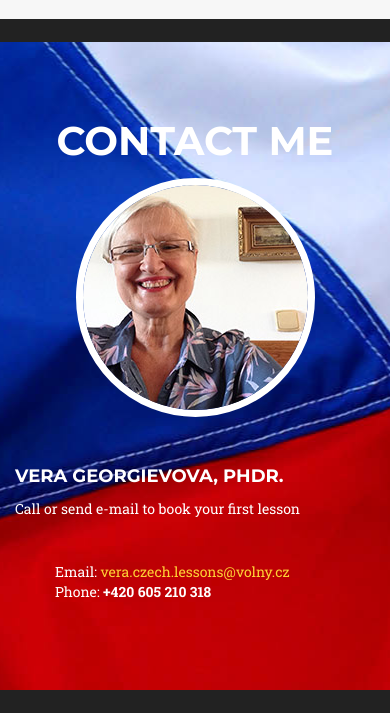
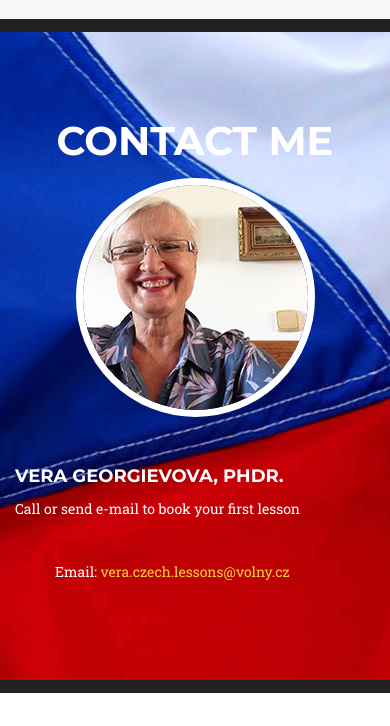
Before and after one commit to lumberjackchester/VeraCzechLessons, a plain HTML site: page index.html in a window 390 px wide. Shown: the part 2761-3487 px from the top of the page. Drawn offline with nearby package versions, Linux system fonts and the light colour scheme; a web font is replaced by a local one.

Commit message:
remove phone number

```diff
--- a/index.html
+++ b/index.html
@@ -190,8 +190,6 @@ Contact me for more  information
 
                                     <li class="info">Email: <a href="mailto:vera.czech.lessons@volny.cz" >vera.czech.lessons@volny.cz</a>
                                     </li>
-                                    <li class="info">Phone: <strong >+420 605 210 318 </strong>
-                                    </li>
                                 </ul>
                             </div>
                         </div>
```
